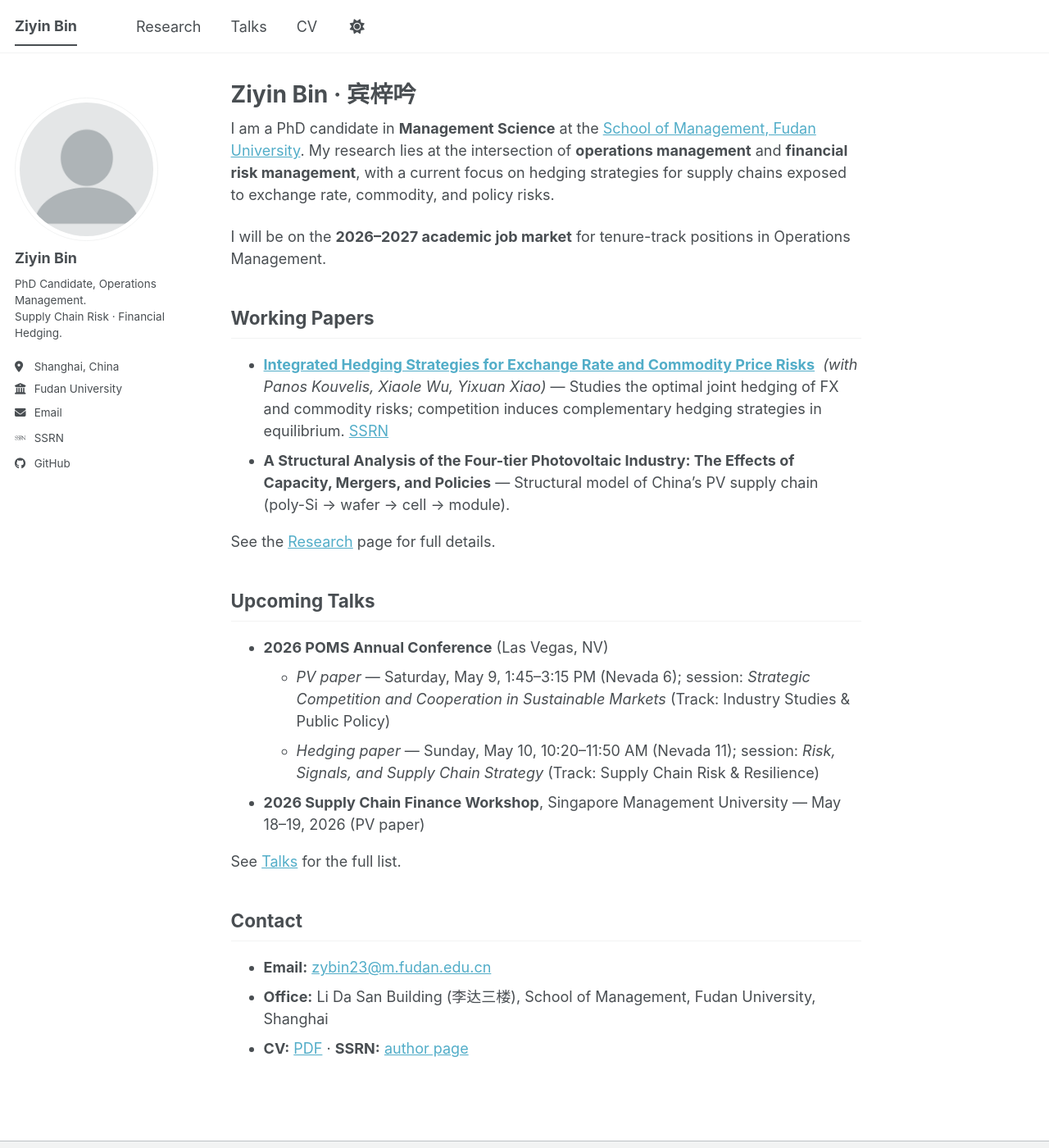
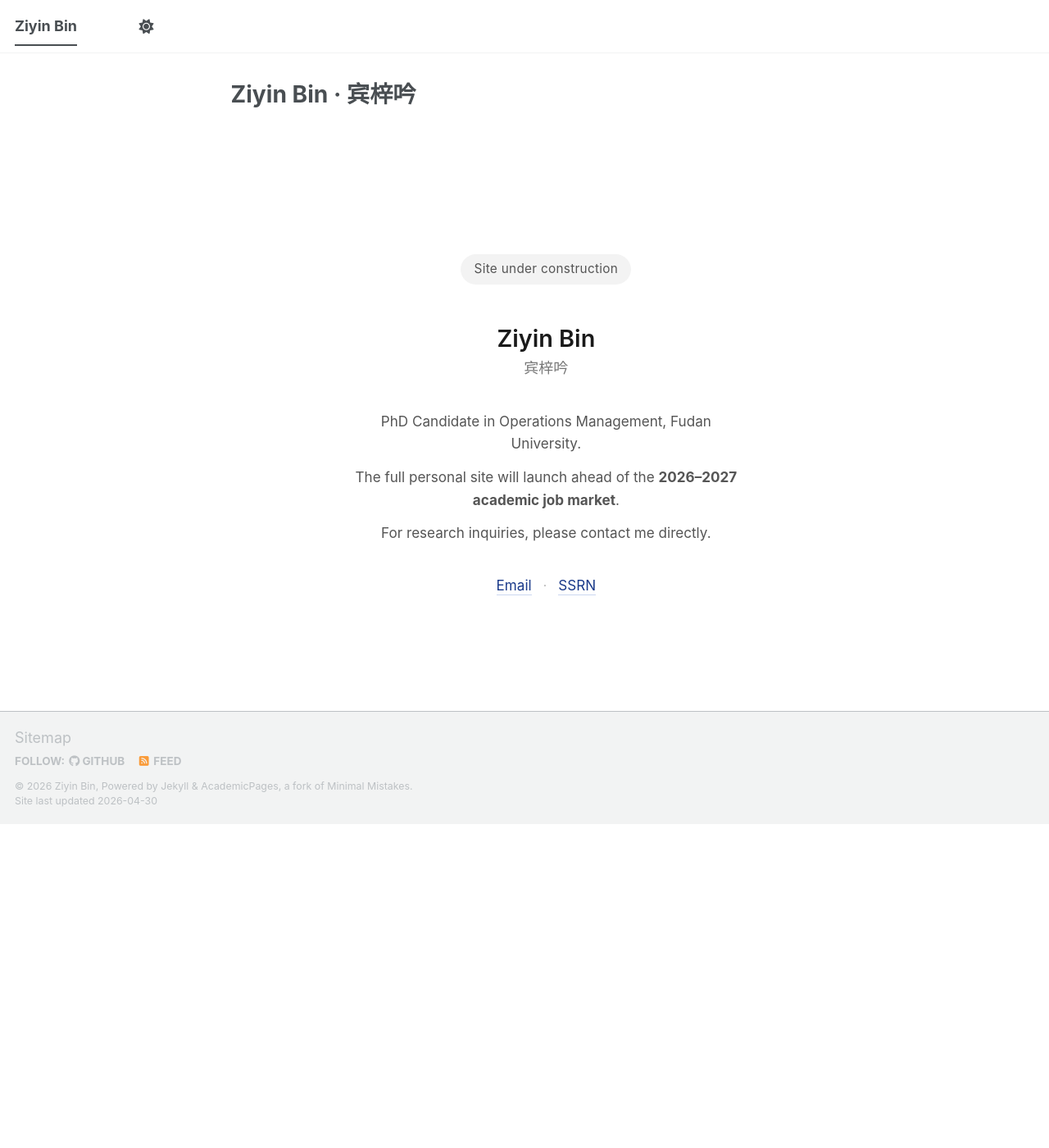
Before and after one commit to ziyinbin/ziyinbin.github.io, a Jekyll site: the page built from _pages/about.md, in a window 1280 px wide and 1400 px high. Shown: the whole window at 82% size. Built offline with Jekyll 4.4.1, drawn with Linux system fonts in a browser that asks for light colours; some web fonts are replaced; a script bundle is joined from its source files by our own code; library files that are not in the unit come from our copies.

Commit message:
Switch site to Under Construction overlay (temporary)
Hides the still-unfinished public site without losing any work.
Tag content-ready-pre-construction marks the pre-overlay commit
for easy revert when the site is ready to launch.

Layers:
1. _pages/about.md → minimal "Site under construction" landing page
2. _data/navigation.yml → empty main (no nav links visible)
3. robots.txt → Disallow: / (blocks all crawlers)
4. _includes/head.html → site-wide <meta name="robots" content="noindex,nofollow">

To restore the full site:
  git revert HEAD            # undoes only this commit
  # OR
  git checkout content-ready-pre-construction -- _pages/about.md _data/navigation.yml robots.txt _includes/head.html
  rm robots.txt              # if it lingers
  git commit -m "Restore full site"

```diff
--- a/_includes/head.html
+++ b/_includes/head.html
@@ -1,6 +1,10 @@
 {% include base_path %}
 
 <meta charset="utf-8">
+
+<!-- Site under construction — temporarily prevent search engine indexing.
+     Remove this single noindex line when ready to launch. -->
+<meta name="robots" content="noindex,nofollow">
 
 {% include seo.html %}
 {% include person-schema.html %}
--- a/_pages/about.md
+++ b/_pages/about.md
@@ -1,39 +1,40 @@
 ---
 permalink: /
 title: "Ziyin Bin · 宾梓吟"
-author_profile: true
+author_profile: false
+sitemap: false
 redirect_from:
   - /about/
   - /about.html
 ---
 
-<!--
-  这是首页正文。建议本人最终把下面这段 placeholder 改成自己的版本（100--200 词）。
-  保留的字段：研究方向、当前 working papers、job market 计划、联系方式。
--->
+<style>
+  .construction-card{max-width:560px;margin:6rem auto 0;padding:2.5rem 2rem;text-align:center;font-family:-apple-system,BlinkMacSystemFont,"Segoe UI",sans-serif;line-height:1.6;}
+  .construction-card h1{font-weight:600;font-size:1.6rem;margin:0 0 .25rem;color:#1a1a1a;}
+  .construction-card .zh{color:#777;font-size:1rem;margin-bottom:2rem;}
+  .construction-card .status{display:inline-block;padding:.35rem .9rem;background:#f3f3f3;border-radius:999px;font-size:.85rem;color:#555;margin-bottom:2rem;letter-spacing:.02em;}
+  .construction-card p{color:#555;font-size:.95rem;margin:.75rem 0;}
+  .construction-card a{color:#1a3a8a;text-decoration:none;border-bottom:1px solid #cbd6f0;padding-bottom:1px;}
+  .construction-card a:hover{border-color:#1a3a8a;}
+  .construction-card .links{margin-top:2rem;font-size:.95rem;}
+  .construction-card .links span{margin:0 .5rem;color:#bbb;}
+</style>
 
-I am a PhD candidate in **Management Science** at the [School of Management, Fudan University](https://www.fdsm.fudan.edu.cn/en/). My research lies at the intersection of **operations management** and **financial risk management**, with a current focus on hedging strategies for supply chains exposed to exchange rate, commodity, and policy risks.
+<div class="construction-card" markdown="1">
 
-I will be on the **2026--2027 academic job market** for tenure-track positions in Operations Management.
+<span class="status">Site under construction</span>
 
-## Working Papers
+# Ziyin Bin
+<div class="zh">宾梓吟</div>
 
-- **[Integrated Hedging Strategies for Exchange Rate and Commodity Price Risks](https://ssrn.com/abstract=5559558)** &nbsp;*(with Panos Kouvelis, Xiaole Wu, Yixuan Xiao)* — Studies the optimal joint hedging of FX and commodity risks; competition induces complementary hedging strategies in equilibrium. [SSRN](https://ssrn.com/abstract=5559558)
-- **A Structural Analysis of the Four-tier Photovoltaic Industry: The Effects of Capacity, Mergers, and Policies** — Structural model of China's PV supply chain (poly-Si → wafer → cell → module).
+PhD Candidate in Operations Management, Fudan University.
 
-See the [Research](/publications/) page for full details.
+The full personal site will launch ahead of the **2026–2027 academic job market**.
 
-## Upcoming Talks
+For research inquiries, please contact me directly.
 
-- **2026 POMS Annual Conference** (Las Vegas, NV)
-  - *PV paper* — Saturday, May 9, 1:45–3:15 PM (Nevada 6); session: *Strategic Competition and Cooperation in Sustainable Markets* (Track: Industry Studies & Public Policy)
-  - *Hedging paper* — Sunday, May 10, 10:20–11:50 AM (Nevada 11); session: *Risk, Signals, and Supply Chain Strategy* (Track: Supply Chain Risk & Resilience)
-- **2026 Supply Chain Finance Workshop**, Singapore Management University — May 18–19, 2026 (PV paper)
+<div class="links" markdown="1">
+[Email](mailto:zybin23@m.fudan.edu.cn) <span>·</span> [SSRN](https://papers.ssrn.com/sol3/cf_dev/AbsByAuth.cfm?per_id=8432028)
+</div>
 
-See [Talks](/talks/) for the full list.
-
-## Contact
-
-- **Email:** [zybin23@m.fudan.edu.cn](mailto:zybin23@m.fudan.edu.cn)
-- **Office:** Li Da San Building (李达三楼), School of Management, Fudan University, Shanghai
-- **CV:** [PDF](/files/cv.pdf) · **SSRN:** [author page](https://papers.ssrn.com/sol3/cf_dev/AbsByAuth.cfm?per_id=8432028)
+</div>
--- /dev/null
+++ b/robots.txt
@@ -0,0 +1,5 @@
+# Site under construction — block all crawlers until launch.
+# Remove this file (or change to "Allow: /") when ready to publish.
+
+User-agent: *
+Disallow: /
```
Also changed, not shown: _data/navigation.yml (+11 -13 lines).
